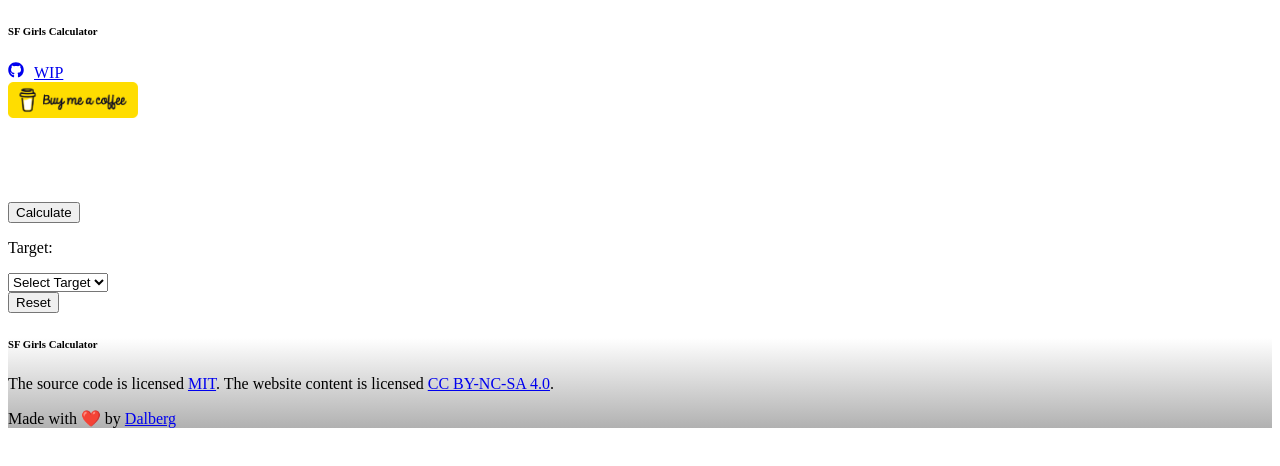
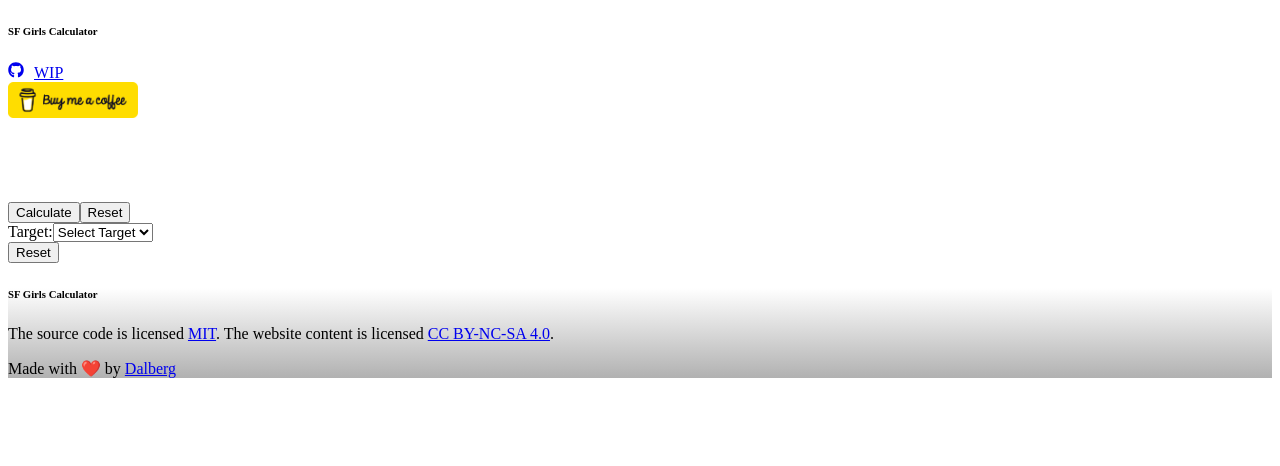
Before and after one commit to ox7f/sf-girls-calculator, a React (Vite) app in the folder packages/frontend/: page / in a window 1280 px wide. Shown: the top 466 px of the page. Built offline with nearby package versions, Linux system fonts and the light colour scheme.

Commit message:
feat: 🎸 select component

```diff
--- a/packages/frontend/src/components/Result.tsx
+++ b/packages/frontend/src/components/Result.tsx
@@ -1,5 +1,5 @@
 import { useState } from 'react';
-import { useAtomValue } from 'jotai';
+import { useAtom } from 'jotai';
 import { calculate_team, ResultType } from 'sf-girls-calculator-calculator';
 
 import { selectedAgentsAtom, selectedTargetAtom } from './atoms';
@@ -7,9 +7,14 @@ import { selectedAgentsAtom, selectedTargetAtom } from './atoms';
 const Result: React.FC = () => {
   const [result, setResult] = useState<ResultType | null>(null);
   const [totalDamage, setTotalDamage] = useState<number>(0);
-  const selectedAgents = useAtomValue(selectedAgentsAtom);
-  const selectedTarget = useAtomValue(selectedTargetAtom);
+  const [selectedAgents, setSelectedAgents] = useAtom(selectedAgentsAtom);
+  const [selectedTarget, setSelectedTarget] = useAtom(selectedTargetAtom);
   const disabled = selectedAgents.length === 0 || selectedTarget === null;
+
+  const reset = () => {
+    setSelectedAgents([]);
+    setSelectedTarget(null);
+  };
 
   const calculate = () => {
     if (!disabled) {
@@ -24,7 +29,7 @@ const Result: React.FC = () => {
       {result && (
         <>
           <span>Remaining Time: {(result.target.duration - result.time) / 1000} second(s)</span>
-          <span>Remaining HP: {(result.target.health - result.target.current_health).toFixed(2)}</span>
+          <span>Remaining HP: {result.target.current_health.toFixed(2)}</span>
 
           <table className="table">
             <thead>
@@ -50,7 +55,7 @@ const Result: React.FC = () => {
                 <th>&sum;</th>
                 <td></td>
                 <td>{totalDamage.toFixed(2)}</td>
-                <td>100</td>
+                <td></td>
               </tr>
             </tfoot>
           </table>
@@ -63,6 +68,9 @@ const Result: React.FC = () => {
       >
         Calculate
       </button>
+      <button type="submit" className="btn-transparent secondary outline" onClick={reset}>
+        Reset
+      </button>
     </div>
   );
 };
--- a/packages/frontend/src/components/Targets.tsx
+++ b/packages/frontend/src/components/Targets.tsx
@@ -1,39 +1,55 @@
+import { ChangeEvent, useEffect, useState } from 'react';
+import { useAtom } from 'jotai';
 import { NewTarget, Targets as TargetsData } from 'sf-girls-calculator-calculator';
 
-import { useSetAtom } from 'jotai';
 import { selectedTargetAtom } from './atoms';
-import { ChangeEvent } from 'react';
+import Select from './UI/Select';
+
+interface selectTarget {
+  label: string;
+  value: string;
+  object: NewTarget;
+}
 
 const Targets: React.FC = () => {
-  const setSelectedTarget = useSetAtom(selectedTargetAtom);
-  const targets: NewTarget[] = [];
+  const [targetValue, setTargetValue] = useState('');
+  const [selectedTarget, setSelectedTarget] = useAtom(selectedTargetAtom);
+  const selectOptions: selectTarget[] = [];
 
-  for (const [, value] of Object.entries(TargetsData)) {
-    targets.push(value);
+  for (const [key, value] of Object.entries(TargetsData)) {
+    selectOptions.push({
+      label: value.name,
+      value: key,
+      object: value
+    });
   }
 
+  useEffect(() => {
+    if (!selectedTarget) {
+      setTargetValue('');
+    }
+  }, [selectedTarget]);
+
   const selectHandler = (event: ChangeEvent<HTMLSelectElement>) => {
-    const target = targets.find((target) => target.name === event.target.value) ?? null;
-    setSelectedTarget(target);
+    const target = selectOptions.find((option) => option.value === event.target.value);
+
+    if (target) {
+      setSelectedTarget(target.object);
+      setTargetValue(target.value);
+    }
   };
 
   return (
     <article>
-      <div className="row level">
-        <div className="col-xs-3 level-item">
-          <p className="m-0">Target:</p>
-        </div>
-        <div className="col-xs-9 level-item input-control">
-          <select className="select" placeholder="Choose one" onChange={selectHandler} defaultValue={''}>
-            <option disabled value={''}>
-              Select Target
-            </option>
-
-            {targets.map((target, index) => (
-              <option key={index}>{target.name}</option>
-            ))}
-          </select>
-        </div>
+      <div className="level-item input-control u-center" style={{ width: '80%' }}>
+        <Select
+          label={'Target:'}
+          value={targetValue}
+          options={selectOptions}
+          defaultLabel={'Select Target'}
+          placeholder={'Select Target'}
+          onChangeHandler={selectHandler}
+        />
       </div>
     </article>
   );
--- /dev/null
+++ b/packages/frontend/src/components/UI/Select.tsx
@@ -0,0 +1,44 @@
+import { ChangeEvent } from 'react';
+
+type optionType = {
+  label: string;
+  value: string;
+};
+
+interface SelectInterface {
+  options: optionType[];
+  value: string;
+  defaultLabel: string;
+  onChangeHandler: (event: ChangeEvent<HTMLSelectElement>) => void;
+  label?: string;
+  placeholder?: string;
+}
+
+const Select: React.FC<SelectInterface> = ({
+  options,
+  value,
+  defaultLabel,
+  onChangeHandler,
+  label = '',
+  placeholder = ''
+}: SelectInterface) => {
+  return (
+    <>
+      <label>{label}</label>
+
+      <select className="select" placeholder={placeholder} value={value} onChange={onChangeHandler}>
+        <option disabled value={''}>
+          {defaultLabel}
+        </option>
+
+        {options.map((option, index) => (
+          <option key={index} value={option.value}>
+            {option.label}
+          </option>
+        ))}
+      </select>
+    </>
+  );
+};
+
+export default Select;
```
Also changed, not shown: 1 other file (tests, documents, lock files or other folders).
